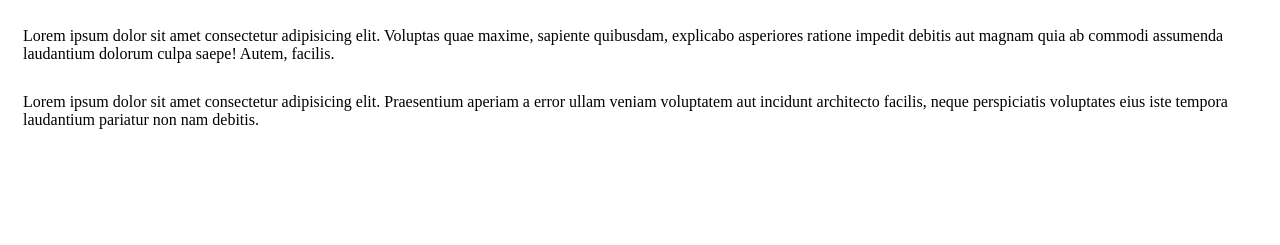
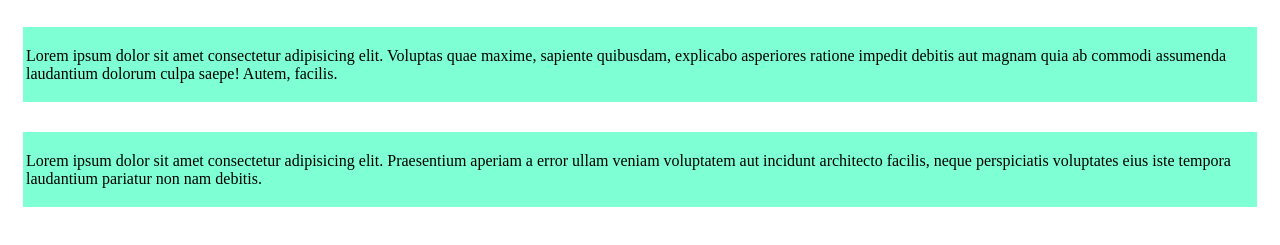
Before and after one commit to fabiolarocha/projetos-devQuest, a plain HTML site: page modulo2-css-basico/05-margin-padding-border/index.html in a window 1280 px wide. Shown: the part 61-306 px from the top of the page. Drawn offline with Linux system fonts and the light colour scheme.

Commit message:
Criando espaçamento interno com padding

```diff
--- a/modulo2-css-basico/05-margin-padding-border/style.css
+++ b/modulo2-css-basico/05-margin-padding-border/style.css
@@ -1,3 +1,5 @@
 p {
   margin: 30px 15px;
+  padding: 20px 9px 19px 3px;
+  background-color: aquamarine;
 }
```
